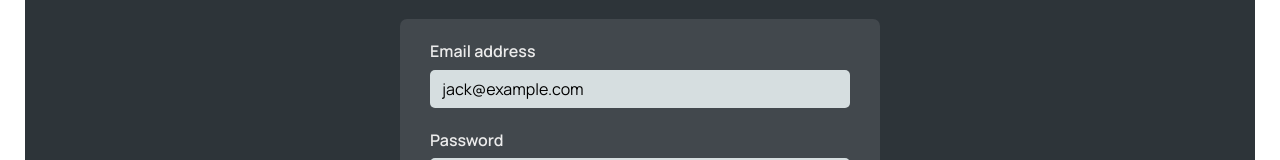
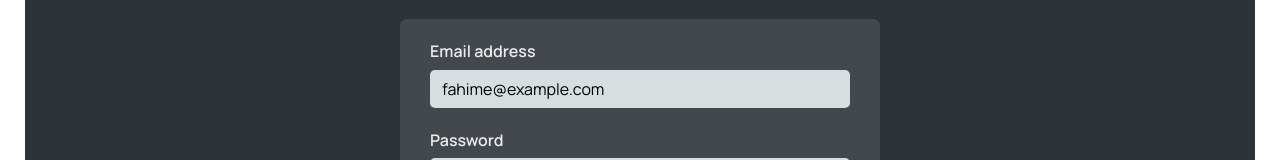
Before and after one commit to FahimeMirzaei/Worldwise, a React (Vite) app: page /Login in a window 1280 px wide. Shown: the part 170-330 px from the top of the page. Built offline with nearby package versions, Linux system fonts and the light colour scheme; data requests are answered from the project's data file.

Commit message:
Update Login.jsx

```diff
--- a/src/pages/Login.jsx
+++ b/src/pages/Login.jsx
@@ -7,7 +7,7 @@ import { useNavigate } from "react-router-dom";
 
 export default function Login() {
   // PRE-FILL FOR DEV PURPOSES
-  const [email, setEmail] = useState("jack@example.com");
+  const [email, setEmail] = useState("fahime@example.com");
   const [password, setPassword] = useState("qwerty");
 
   const { login, isAuthenticated } = useAuth();
```
